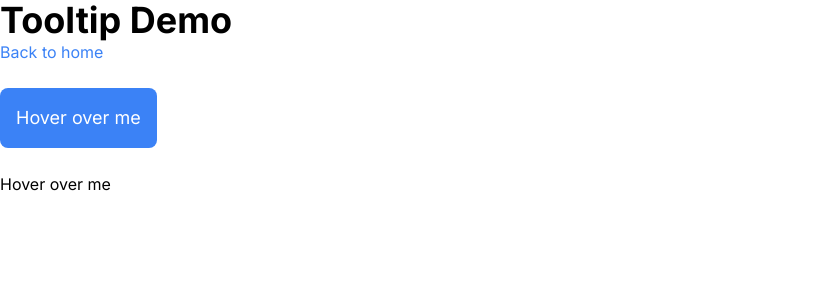
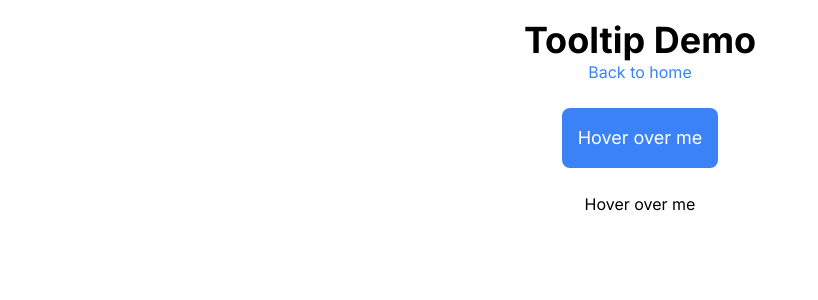
Before and after one commit to BSchoolland/next-components-bvt, a Next.js app: page /tooltip-demo in a window 1280 px wide. Shown: the top 300 px of the page, without its empty margins (0-818 px from the left). Built offline with nearby package versions, Linux system fonts and the light colour scheme.

Commit message:
fix: various minor visual and math bugs

```diff
--- a/app/tooltip-demo/page.js
+++ b/app/tooltip-demo/page.js
@@ -5,7 +5,7 @@ import ToolTip from '@/components/tooltip'
 
 const Page = () => {
   return (
-    <div >
+    <div style={{display: "flex", flexDirection: "column", alignItems: "center", padding: "20px"}}>
         <h1>Tooltip Demo</h1>
         <ToolTip component={<p>Click the link to go back to the home page</p>}>
           <a href="/">Back to home</a>
--- a/components/tooltip/tooltip.js
+++ b/components/tooltip/tooltip.js
@@ -37,11 +37,11 @@ const ToolTip = ({ component = <div><p>Pass a "component" prop to put your own c
                 left += componentWidth / 2;
                 addedArrowStyle.left = "10%";
             }
-
+            console.log(top, componentHeight, height);
             // Adjust vertically if too high
-            if (top - componentHeight * 2 < 0) {
+            if (top - componentHeight - 15 - 15 < 0) {
                 top = top + componentHeight + height * 2 + 30;
-                addedArrowStyle = { ...addedArrowStyle, top: "0%", transform: "rotate(45deg) translateX(-50%) translateY(0%)" };
+                addedArrowStyle = { ...addedArrowStyle, top: "0%", transform: "translateX(-50%) translateY(-50%)rotate(45deg)" };
             }
 
             return { left, top, addedArrowStyle };
@@ -84,7 +84,7 @@ const ToolTip = ({ component = <div><p>Pass a "component" prop to put your own c
             tooltipElement.removeEventListener("mouseenter", handleMouseEnter);
             tooltipElement.removeEventListener("mouseleave", handleMouseLeave);
         };
-    }, [interactive]);
+    }, [interactive, style]);
 
     const newStyle = { ...style, top: position.y, left: position.x };
 
--- a/components/tooltip/tooltip.module.css
+++ b/components/tooltip/tooltip.module.css
@@ -12,7 +12,7 @@
     position: absolute;
     top: 100%;
     left: 50%;
-    transform: rotate(45deg) translateX(-50%) translateY(-50%);
+    transform: translateX(-50%) translateY(-50%) rotate(45deg) ;
     padding: 10px;
     background-color: lightblue;
     z-index: -1;
```
